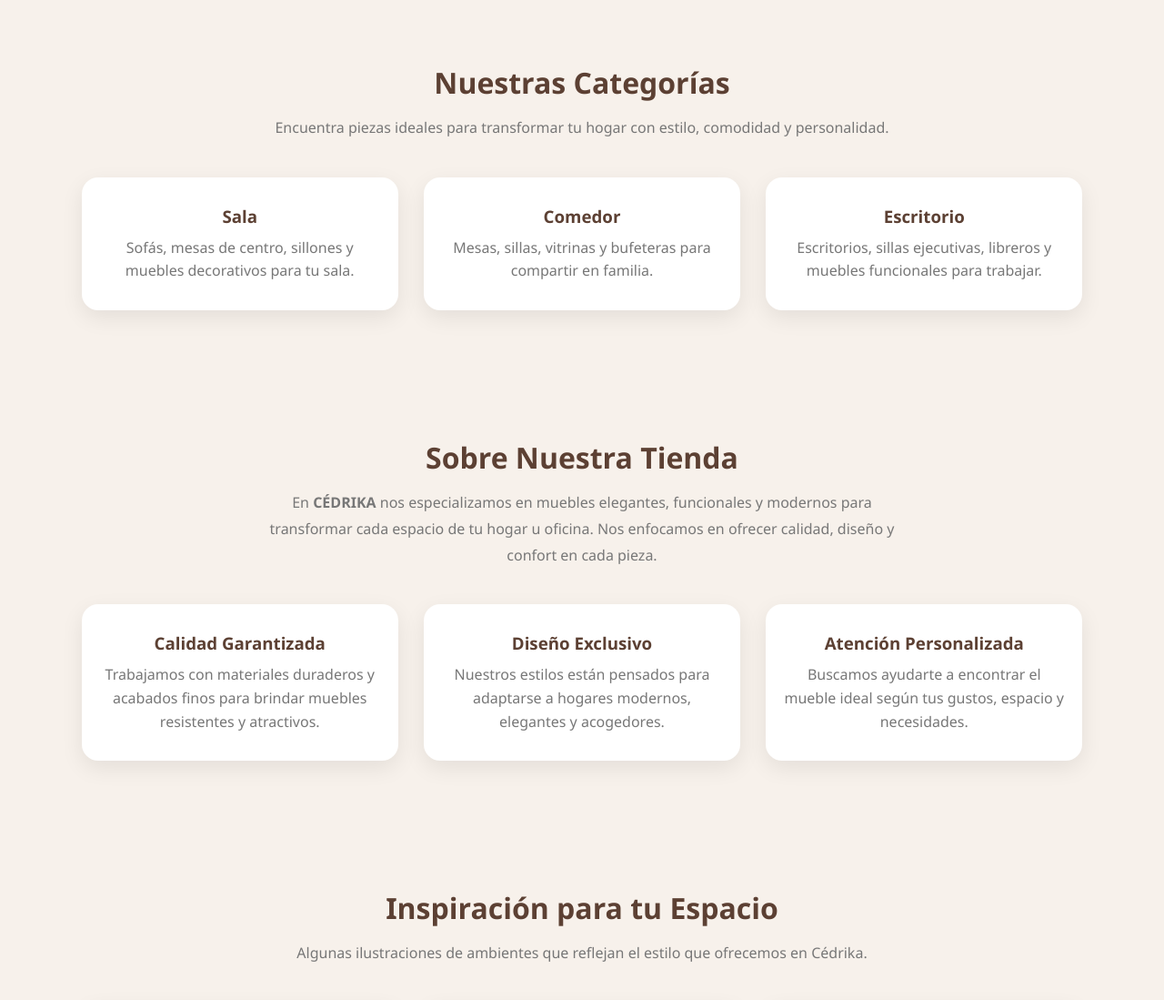
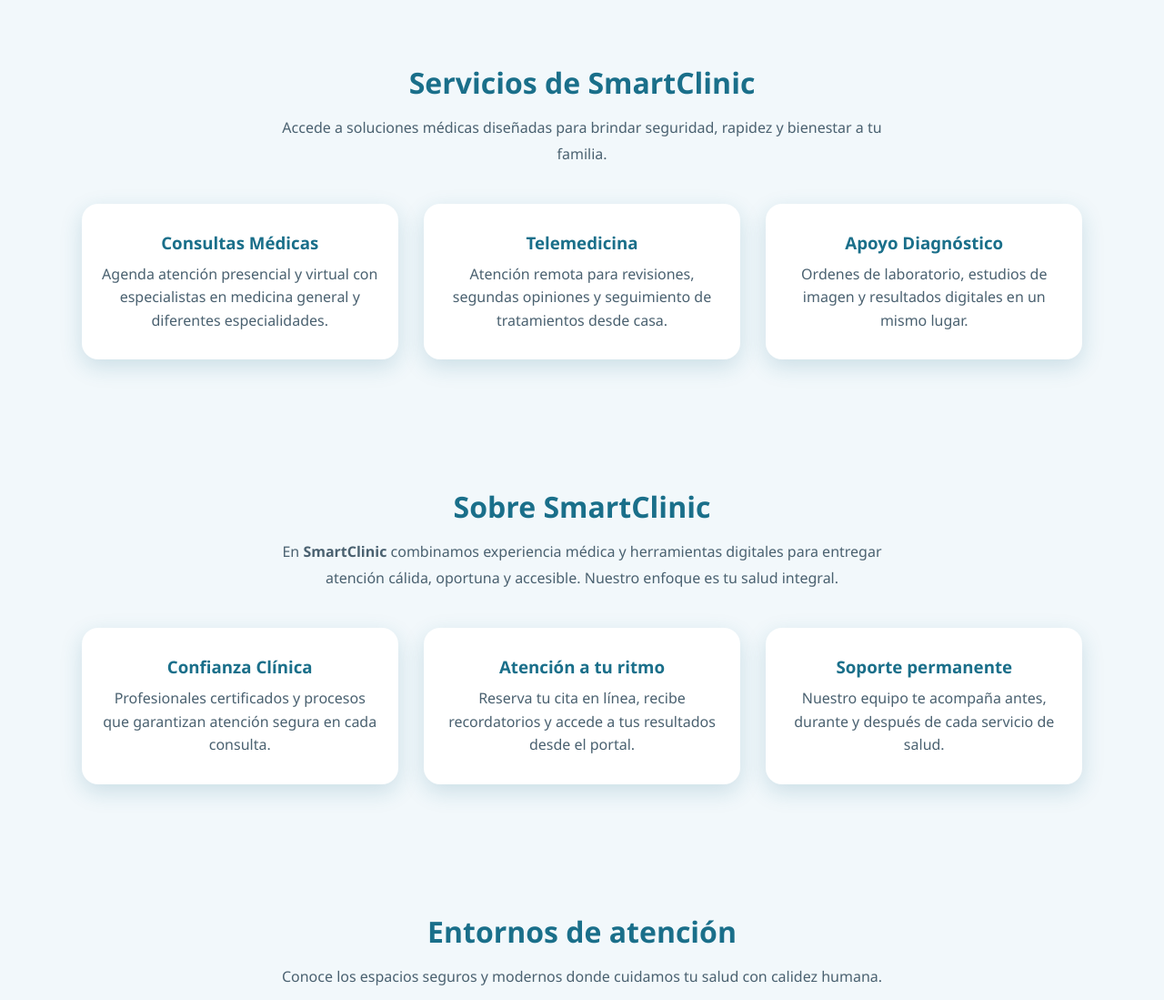
Before and after one commit to jrhdezesp/SmartClinic, a PHP site: page / in a window 1280 px wide. Shown: the part 793-1892 px from the top of the page at 91% size. Run offline with PHP 8.4, Linux system fonts and the light colour scheme.

Commit message:
Adaptacion para un sitio del aerea de la salud

```diff
--- a/index.php
+++ b/index.php
@@ -52,16 +52,16 @@ $userEmail = $_SESSION['userEmail'] ?? '';
 
 <head>
     <meta charset="UTF-8">
-    <title>Cédrika | Inicio</title>
+    <title>SmartClinic | Inicio</title>
     <meta name="viewport" content="width=device-width, initial-scale=1.0">
     <style>
         :root {
-            --cedro: #5C4033;
-            --dorado: #C5A059;
-            --arena: #F7F1EB;
+            --cedro: #1A6F8A;
+            --dorado: #67C7B1;
+            --arena: #F2F8FB;
             --blanco: #ffffff;
-            --gris: #777;
-            --sombra: 0 8px 24px rgba(0, 0, 0, 0.08);
+            --gris: #4A6170;
+            --sombra: 0 8px 24px rgba(26, 111, 138, 0.18);
             --radio: 18px;
         }
 
@@ -341,14 +342,14 @@ $userEmail = $_SESSION['userEmail'] ?? '';
 
     <header class="header">
         <a href="index.php" class="logo-box">
-            <img src="img/logo-cedrika.png" alt="logo" class="logo-img">
-            <span class="logo-txt">CÉDRIKA</span>
+            <img src="img/logo-cedrika.png" alt="logo SmartClinic" class="logo-img">
+            <span class="logo-txt">SmartClinic</span>
         </a>
 
         <nav class="nav-menu">
             <a href="index.php">Inicio</a>
-            <a href="index.php?page=Checkout_Catalogo">Catálogo</a>
-            <a href="index.php?page=Checkout_Checkout">🛒 Carrito <span class="badge"><?php echo $cart_count; ?></span></a>
+            <a href="index.php?page=Checkout_Catalogo">Servicios</a>
+            <a href="index.php?page=Checkout_Checkout">🩺 Citas <span class="badge"><?php echo $cart_count; ?></span></a>
             <?php if ($isLogged) { ?>
                 <a href="index.php?page=Security_Perfil" style="color: var(--cedro); font-weight:700; text-decoration:none;">Hola, <?php echo htmlspecialchars($userName); ?></a>
                 <a href="index.php?page=Sec_Logout">Cerrar Sesión</a>
@@ -361,13 +362,13 @@ $userEmail = $_SESSION['userEmail'] ?? '';
 
     <section class="hero">
         <div class="hero-content">
-            <h1>Elegancia artesanal para cada rincón</h1>
+            <h1>Atención médica integral con tecnología humana</h1>
             <p>
-                Descubre nuestra colección exclusiva de muebles para sala, comedor y escritorio.
-                Diseños modernos, acabados finos y esencia catracha.
+                SmartClinic te acompaña con servicios de salud confiables, rápidos y personalizados.
+                Agenda tus consultas y gestiona tu atención desde un solo lugar.
             </p>
             <div class="hero-actions">
-                <a href="index.php?page=Checkout_Catalogo" class="btn-main">Explorar Catálogo</a>
+                <a href="index.php?page=Checkout_Catalogo" class="btn-main">Ver servicios</a>
                 <?php if (!$isLogged) { ?>
                     <a href="index.php?page=Sec_Login" class="btn-ghost">Ingresar</a>
                 <?php } ?>
@@ -376,63 +377,62 @@ $userEmail = $_SESSION['userEmail'] ?? '';
     </section>
 
     <section class="section">
-        <h2>Nuestras Categorías</h2>
-        <p>Encuentra piezas ideales para transformar tu hogar con estilo, comodidad y personalidad.</p>
+        <h2>Servicios de SmartClinic</h2>
+        <p>Accede a soluciones médicas diseñadas para brindar seguridad, rapidez y bienestar a tu familia.</p>
 
         <div class="cards">
             <div class="card">
-                <h3>Sala</h3>
-                <p>Sofás, mesas de centro, sillones y muebles decorativos para tu sala.</p>
+                <h3>Consultas Médicas</h3>
+                <p>Agenda atención presencial y virtual con especialistas en medicina general y diferentes especialidades.</p>
             </div>
             <div class="card">
-                <h3>Comedor</h3>
-                <p>Mesas, sillas, vitrinas y bufeteras para compartir en familia.</p>
+                <h3>Telemedicina</h3>
+                <p>Atención remota para revisiones, segundas opiniones y seguimiento de tratamientos desde casa.</p>
             </div>
             <div class="card">
-                <h3>Escritorio</h3>
-                <p>Escritorios, sillas ejecutivas, libreros y muebles funcionales para trabajar.</p>
+                <h3>Apoyo Diagnóstico</h3>
+                <p>Ordenes de laboratorio, estudios de imagen y resultados digitales en un mismo lugar.</p>
             </div>
         </div>
     </section>
 
     <section class="section">
-        <h2>Sobre Nuestra Tienda</h2>
+        <h2>Sobre SmartClinic</h2>
         <p>
-            En <strong>CÉDRIKA</strong> nos especializamos en muebles elegantes, funcionales y modernos
-            para transformar cada espacio de tu hogar u oficina. Nos enfocamos en ofrecer calidad,
-            diseño y confort en cada pieza.
+            En <strong>SmartClinic</strong> combinamos experiencia médica y herramientas digitales para
+            entregar atención cálida, oportuna y accesible. Nuestro enfoque es tu salud integral.
         </p>
 
         <div class="cards">
             <div class="card">
-                <h3>Calidad Garantizada</h3>
-                <p>Trabajamos con materiales duraderos y acabados finos para brindar muebles resistentes y atractivos.</p>
+                <h3>Confianza Clínica</h3>
+                <p>Profesionales certificados y procesos que garantizan atención segura en cada consulta.</p>
             </div>
             <div class="card">
-                <h3>Diseño Exclusivo</h3>
-                <p>Nuestros estilos están pensados para adaptarse a hogares modernos, elegantes y acogedores.</p>
+                <h3>Atención a tu ritmo</h3>
+                <p>Reserva tu cita en línea, recibe recordatorios y accede a tus resultados desde el portal.</p>
             </div>
             <div class="card">
-                <h3>Atención Personalizada</h3>
-                <p>Buscamos ayudarte a encontrar el mueble ideal según tus gustos, espacio y necesidades.</p>
+                <h3>Soporte permanente</h3>
+                <p>Nuestro equipo te acompaña antes, durante y después de cada servicio de salud.</p>
             </div>
         </div>
     </section>
 
     <section class="section">
-        <h2>Inspiración para tu Espacio</h2>
-        <p>Algunas ilustraciones de ambientes que reflejan el estilo que ofrecemos en Cédrika.</p>
+        <h2>Entornos de atención</h2>
+        <p>Conoce los espacios seguros y modernos donde cuidamos tu salud con calidez humana.</p>
 
         <div class="gallery">
-            <img src="img/ilustracion-sala.jpg" alt="Sala elegante">
-            <img src="img/ilustracion-comedor.jpg" alt="Comedor moderno">
-            <img src="img/ilustracion-escritorio.jpg" alt="Escritorio elegante">
+            <img src="img/ilustracion-sala.jpg" alt="Sala de espera clínica">
+            <img src="img/ilustracion-comedor.jpg" alt="Consultorio moderno">
+            <img src="img/ilustracion-escritorio.jpg" alt="Atención médica virtual">
         </div>
     </section>
 
     <section class="section">
-        <h2>Reseñas de Clientes</h2>
-        <p>La experiencia de nuestros clientes es parte esencial de nuestra identidad.</p>
+        <h2>Testimonios de pacientes</h2>
+        <p>La experiencia de nuestros pacientes es parte esencial de nuestra atención en SmartClinic.</p>
 
         <div class="reviews">
             <div class="review-card">
@@ -456,7 +456,7 @@ $userEmail = $_SESSION['userEmail'] ?? '';
     </section>
 
     <footer>
-        <p>© 2026 CÉDRIKA | La Ceiba, Honduras</p>
+        <p>© 2026 SmartClinic | Salud y Bienestar</p>
     </footer>
 
 </body>
--- a/src/Controllers/Index.php
+++ b/src/Controllers/Index.php
@@ -1,4 +1,5 @@
 <?php
+
 /**
  * PHP Version 7.2
  *
@@ -9,6 +10,7 @@
  * @version  CVS:1.0.0
  * @link     http://
  */
+
 namespace Controllers;
 
 /**
@@ -27,10 +29,9 @@ class Index extends PublicController
      *
      * @return void
      */
-    public function run() :void
+    public function run(): void
     {
         $viewData = array();
         \Views\Renderer::render("index", $viewData);
     }
 }
-?>
```
Also changed, not shown: other parts of index.php (+14 -13 lines), src/Views/templates/layout.view.tpl (+11 -12 lines).
